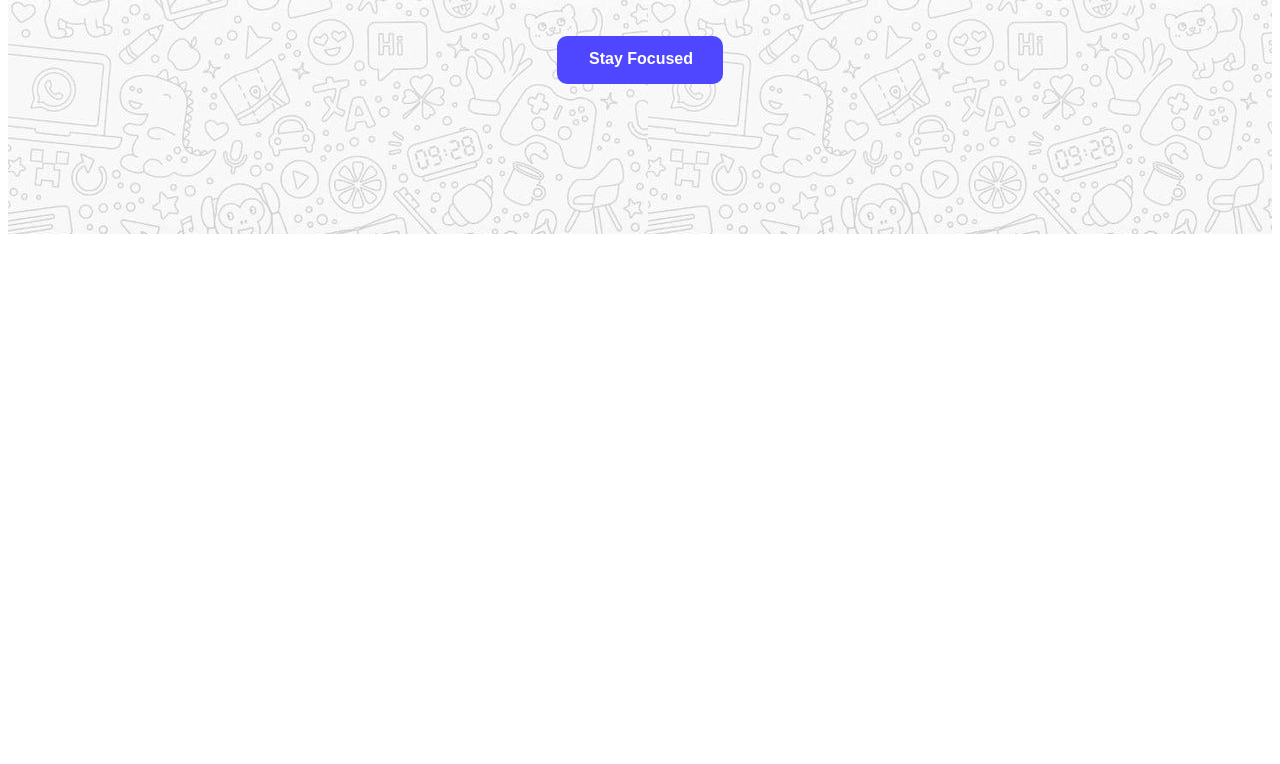
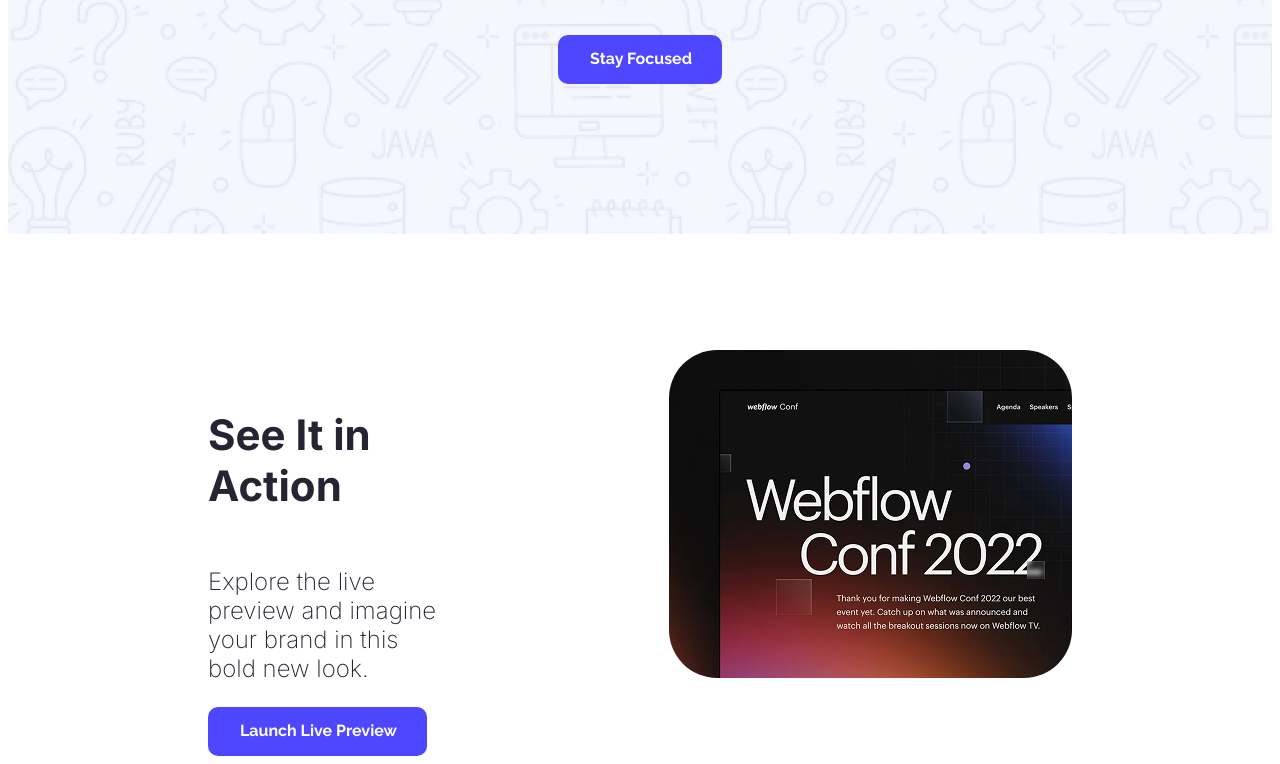
Before and after one commit to itz-Anann/PH-Assignment-1, a plain HTML site: page index.html in a window 1280 px wide. Shown: the part 716-1480 px from the top of the page. Before the commit the page ends 958 px from the top, so only its background shows below. Drawn offline with Linux system fonts and the light colour scheme.

Commit message:
action section completed

```diff
--- a/index.html
+++ b/index.html
@@ -26,9 +26,24 @@
       </nav>
       <div class="banner raleway-normal">
         <h1>Cool Dark UI Template for Webflow Agencies!</h1>
-        <button class="button-color Button2">Stay Focused</button>
+        <button class="button-color Button2 raleway-normal">Stay Focused</button>
+      </div>
+  </header>
+  <main>
+    <section class="action">
+        <div>
 
-      </div>
-    </header>
+            <h4>See It in Action</h4>
+            <p class="action-p">Explore the live preview and imagine your brand in this bold new look.</p>
+            <button class="button-color action-button raleway-normal">Launch Live Preview</button>
+        </div>
+        <div>
+
+            <img class="action-image" src="styles/Assets/wc-mini.png" alt="">
+        </div>
+
+
+    </section>
+  </main>
   </body>
 </html>
--- a/styles/style.css
+++ b/styles/style.css
@@ -1,4 +1,3 @@
-
 .inter-black {
   font-family: "Inter", sans-serif;
   font-optical-sizing: auto;
@@ -13,51 +12,47 @@
   font-weight: bold;
   font-style: normal;
 }
-.bg-img{
-    background-image: url('../styles/images/8c98994518b575bfd8c949e91d20548b.jpg');
-    ;
+.bg-img {
+  background-image: url("../styles/Assets/Hero-bg.png");
 }
 /* nav section */
-h3{
+h3 {
   font-weight: 900;
   font-size: xx-large;
   width: 132px;
   height: 2px;
-
 }
-.logo-color{
-    color: #4E47FF;
+.logo-color {
+  color: #4e47ff;
   margin-top: 55px;
   margin-left: 100px;
-
 }
-.Button{
+.Button {
   margin-top: 46px;
   margin-right: 100px;
 }
-.Button2{
+.Button2 {
   margin-bottom: 150px;
 }
-.button-color{
-    color: #FFFFFF;
-    background-color: #4E47FF;
+.button-color {
+  color: #ffffff;
+  background-color: #4e47ff;
   font-weight: bold;
   font-size: 16px;
 
-    padding: 14px 30px 16px 32px ;
+  padding: 14px 30px 16px 32px;
   border-radius: 10px;
   border-style: none;
   border: none;
-
 }
-nav{
+nav {
   display: flex;
   justify-content: space-between;
-    margin : 50px 50px ;
+  margin: 50px 50px;
   align-content: center;
 }
 /* banner */
-.banner{
+.banner {
   text-align: center;
   font-weight: bold;
   margin-top: 309px;
@@ -66,3 +61,32 @@ nav{
   font-size: 35px;
   color: #252432;
 }
+/* action */
+h4 {
+  font-weight: bold;
+  margin-top: 175px;
+  margin-left: 100px;
+  font-size: 42px;
+  color: #252432;
+}
+.action {
+  display: flex;
+  gap: 220px;
+  justify-content: space-between;
+  margin-left: 100px;
+  margin-right: 100px;
+}
+.action-p {
+  color: #252432;
+  font-size: 24px;
+  font-weight: 200;
+  margin-left: 100px;
+}
+.action-button {
+  margin-left: 100px;
+}
+.action-image {
+  border-radius: 48px;
+  margin-top: 116px;
+  margin-right: 100px;
+}
```
Also changed, not shown: styles/Assets/Hero-bg.png (added), styles/Assets/avatar.png (added), styles/Assets/icon-star.png (added), styles/Assets/wc-big.png (added), styles/Assets/wc-mini.png (added). Lines whose indentation alone changed are shown as unchanged.
